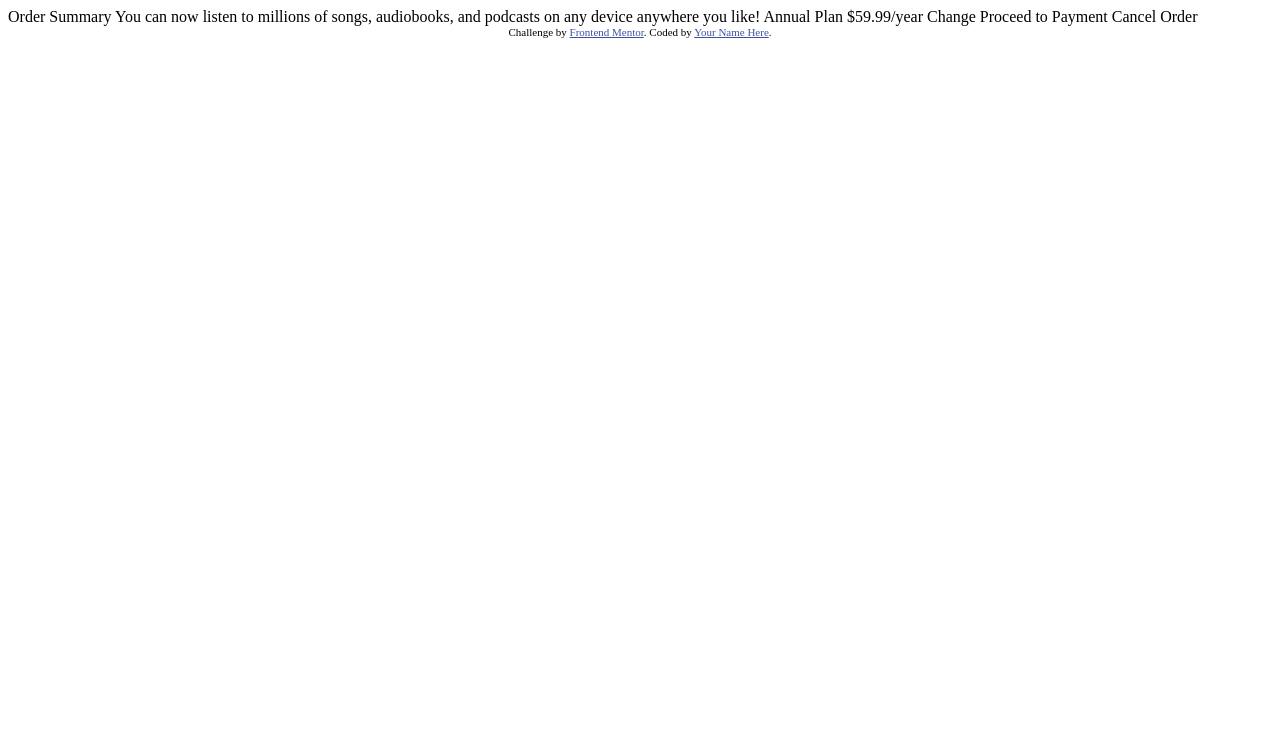
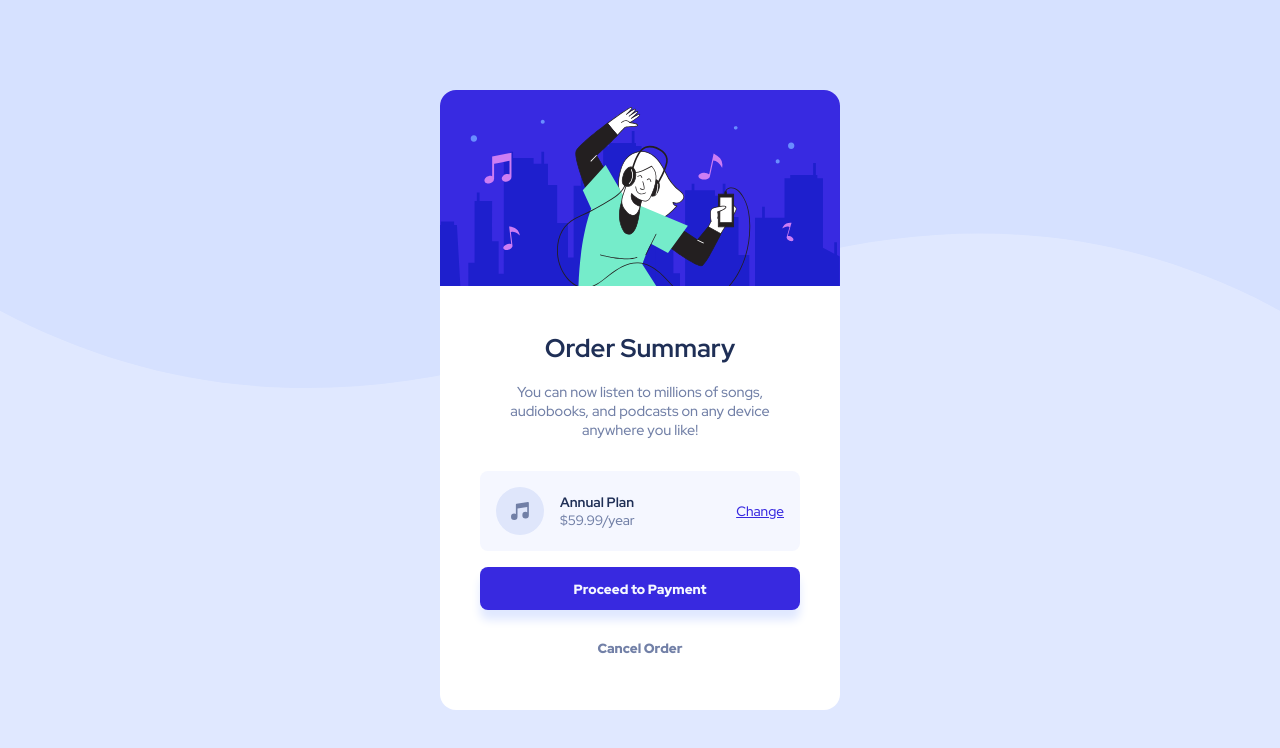
Before and after one commit to nasuke0302/order-summary-component, a plain HTML site: page index.html in a window 1280 px wide. Drawn offline with Linux system fonts and the light colour scheme.

Commit message:
finished code

```diff
--- a/index.html
+++ b/index.html
@@ -1,37 +1,51 @@
 <!DOCTYPE html>
 <html lang="en">
   <head>
-  <meta charset="UTF-8">
-  <meta name="viewport" content="width=device-width, initial-scale=1.0"> <!-- displays site properly based on user's device -->
+    <meta charset="UTF-8" />
+    <meta name="viewport" content="width=device-width, initial-scale=1.0" />
 
-  <link rel="icon" type="image/png" sizes="32x32" href="./images/favicon-32x32.png">
+    <link
+      rel="icon"
+      type="image/png"
+      sizes="32x32"
+      href="./images/favicon-32x32.png"
+    />
 
     <title>Frontend Mentor | Order summary card</title>
-
-  <!-- Feel free to remove these styles or customise in your own stylesheet 👍 -->
-  <style>
-    .attribution { font-size: 11px; text-align: center; }
-    .attribution a { color: hsl(228, 45%, 44%); }
-  </style>
+    <link rel="preconnect" href="https://fonts.googleapis.com" />
+    <link rel="preconnect" href="https://fonts.gstatic.com" crossorigin />
+    <link
+      href="https://fonts.googleapis.com/css2?family=Red+Hat+Display:wght@500;700;900&display=swap"
+      rel="stylesheet"
+    />
+    <link rel="stylesheet" href="style.css" />
   </head>
   <body>
-
-  Order Summary
-
-  You can now listen to millions of songs, audiobooks, and podcasts on any
-  device anywhere you like!
-
-  Annual Plan
-  $59.99/year
-
-  Change
-
-  Proceed to Payment
-  Cancel Order
-
-  <div class="attribution">
-    Challenge by <a href="https://www.frontendmentor.io?ref=challenge" target="_blank">Frontend Mentor</a>.
-    Coded by <a href="#">Your Name Here</a>.
+    <main>
+      <div class="card">
+        <img
+          class="card-img"
+          src="images/illustration-hero.svg"
+          alt="dancing person"
+        />
+        <div class="card-body">
+          <h1>Order Summary</h1>
+          <p>
+            You can now listen to millions of songs, audiobooks, and podcasts on
+            any device anywhere you like!
+          </p>
+          <div class="card-payment">
+            <img src="images/icon-music.svg" alt="music icon" />
+            <div>
+              <strong>Annual Plan</strong>
+              <p>$59.99/year</p>
             </div>
+            <a href="#">Change</a>
+          </div>
+          <button class="btn primary">Proceed to Payment</button>
+          <button class="btn secondary">Cancel Order</button>
+        </div>
+      </div>
+    </main>
   </body>
 </html>
--- /dev/null
+++ b/style.css
@@ -0,0 +1,155 @@
+html,
+body {
+  margin: 0;
+}
+
+html {
+  --pale-blue: hsl(225, 100%, 94%);
+  --bright-blue: hsl(245, 75%, 52%);
+  --very-pale-blue: hsl(225, 100%, 98%);
+  --desaturated-blue: hsl(224, 23%, 55%);
+  --dark-blue: hsl(223, 47%, 23%);
+}
+
+body {
+  font-family: "Red Hat Display", sans-serif;
+  height: 100vh;
+  background-color: var(--pale-blue);
+  color: #fff;
+  background-image: url("images/pattern-background-mobile.svg");
+  background-position: top;
+  background-repeat: no-repeat;
+  background-size: contain;
+}
+
+a {
+  color: var(--bright-blue);
+}
+
+a:hover {
+  color: slateblue;
+  text-decoration: none;
+}
+
+main {
+  display: flex;
+  justify-content: center;
+  align-items: center;
+  height: 100%;
+}
+
+.card {
+  border-radius: 1rem;
+  max-width: 90vw;
+  overflow: hidden;
+  background-color: white;
+  font-family: "Red Hat Display", sans-serif;
+}
+
+.card-img {
+  width: 100%;
+}
+
+.card-body {
+  padding: 1.1rem;
+  text-align: center;
+}
+
+.card-body > h1 {
+  color: var(--dark-blue);
+  margin-top: 0;
+  font-size: 1.2rem;
+}
+
+.card-body > p {
+  color: var(--desaturated-blue);
+  margin-bottom: 2rem;
+  font-size: 0.9rem;
+}
+
+.card-payment {
+  display: flex;
+  flex-flow: row nowrap;
+  justify-content: space-between;
+  align-items: center;
+  padding: 0.8rem;
+  background-color: var(--very-pale-blue);
+  margin-bottom: 1rem;
+  border-radius: 0.5rem;
+  font-size: 0.85rem;
+}
+
+.card-payment img {
+  margin-right: 1rem;
+}
+
+.card-payment div {
+  flex: 1;
+  text-align: left;
+}
+
+.card-payment strong {
+  color: var(--dark-blue);
+}
+
+.card-payment p {
+  margin: 0;
+  color: var(--desaturated-blue);
+}
+
+.btn {
+  font-weight: 900;
+  width: 100%;
+  padding: 0.8rem;
+  border: none;
+  font-family: inherit;
+  cursor: pointer;
+  transition: all 0.2s ease;
+}
+
+.btn.primary {
+  color: var(--very-pale-blue);
+  background-color: var(--bright-blue);
+  border-radius: 0.5rem;
+  box-shadow: 0 10px 10px var(--pale-blue);
+  margin-bottom: 1rem;
+}
+
+.btn.primary:hover {
+  background-color: slateblue;
+}
+
+.btn.secondary {
+  color: var(--desaturated-blue);
+  background-color: transparent;
+}
+
+.btn.secondary:hover {
+  color: black;
+}
+
+@media (min-width: 40rem) {
+  body {
+    background-image: url("images/pattern-background-desktop.svg");
+  }
+
+  .card {
+    max-width: 400px;
+  }
+
+  .card-body {
+    padding: 2.5rem;
+  }
+
+  .card-body h1 {
+    font-size: 1.6rem;
+  }
+
+  .card-body > p {
+    padding: 0 0.5rem;
+  }
+
+  .card-payment {
+    padding: 1rem;
+  }
+}
```
Also changed, not shown: 1 other file. Lines whose indentation alone changed are shown as unchanged.
